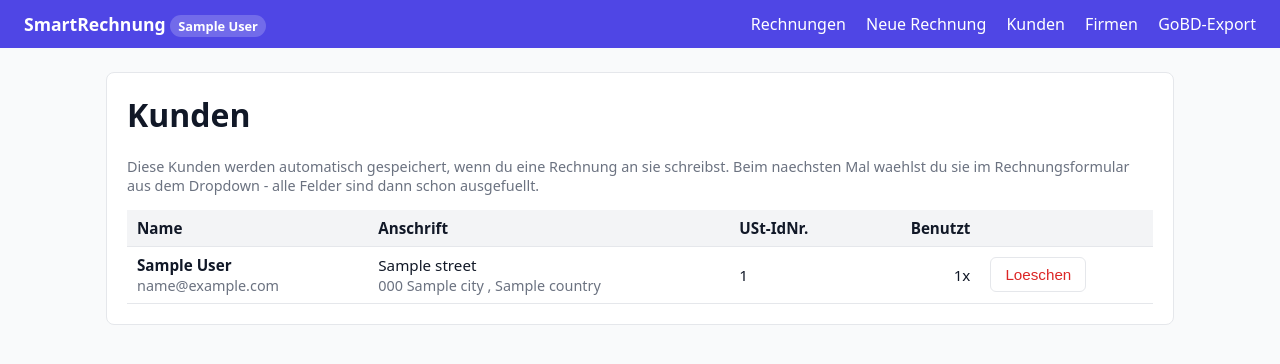
After one commit to soerenhue/smartrechnung, a FastAPI app: template app/templates/customers.html in a window 1280 px wide. The commit adds this page. Shown: the top 364 px of the page. Run offline with FastAPI, Linux system fonts and the light colour scheme; the template is opened without the code that fills it: most values are stand-ins (such as "Sample title", 1, 10 or a date in 2020).

Commit message:
Pango-Crash: cffi mit RTLD_GLOBAL + Kundenverwaltung
Pango-Fix:
Bisher nicht ausreichend, weil cffi beim Lib-Laden standardmaessig
RTLD_LOCAL nutzt. Der ctypes-Preload reichte nicht - cffi erzeugte eine
zweite libgobject-Instanz unabhaengig vom globalen Namespace.

Jetzt wird cffi.api.FFI.dlopen() monkey-gepatched: alle Libs werden
mit RTLD_GLOBAL|RTLD_LAZY geoeffnet. Damit sind libgobject's Symbole
im globalen Namespace sichtbar, und libpango kann die vorhandene
Instanz nutzen statt eine neue zu laden. Keine Double-Registration.

Neu: Kundenverwaltung
- Customer-Model (pro Firma, mit use_count fuer Sortierung)
- /kunden - Liste aller gespeicherten Kunden
- Dropdown im Rechnungsformular: Kunde auswaehlen -> Felder automatisch
  ausgefuellt per JavaScript-Fetch auf /kunden/{id}.json
- Beim Erstellen einer Rechnung: Kunde automatisch gespeichert
  (Opt-out ueber Checkbox). Bei Wiederholten Rechnungen an denselben
  Kunden wird use_count hochgezaehlt - oft genutzte stehen oben im
  Dropdown.
- Navigationsleiste: neuer Menuepunkt 'Kunden'

```diff
--- a/app/main.py
+++ b/app/main.py
@@ -10,7 +10,7 @@ from typing import Optional
 
 from fastapi import Depends, FastAPI, HTTPException, Request, Response, status
 from fastapi.exceptions import RequestValidationError
-from fastapi.responses import FileResponse, HTMLResponse, RedirectResponse
+from fastapi.responses import FileResponse, HTMLResponse, JSONResponse, RedirectResponse
 from fastapi.staticfiles import StaticFiles
 from fastapi.templating import Jinja2Templates
 from sqlalchemy.orm import Session
@@ -25,7 +25,7 @@ from .config import (
 from .pdf_analyzer import analyze_pdf, save_logo
 from .template_generator import generate_template
 from .db import Base, engine, get_db
-from .models import Invoice
+from .models import Customer, Invoice
 from .schemas import InvoiceIn, InvoiceItemIn
 from .service import (
     InvoiceNumberTakenError, SellerNotConfiguredError,
@@ -46,6 +46,9 @@ with engine.begin() as conn:
         conn.exec_driver_sql("ALTER TABLE invoices ADD COLUMN reverse_charge BOOLEAN DEFAULT 0")
     if "qr_code_filename" not in cols:
         conn.exec_driver_sql("ALTER TABLE invoices ADD COLUMN qr_code_filename VARCHAR(256) DEFAULT ''")
+
+    # Kunden-Tabelle wird durch Base.metadata.create_all automatisch angelegt,
+    # falls sie noch nicht existiert (Upgrade-Pfad fuer bestehende DBs).
 
 
 app = FastAPI(title="E-Rechnung", docs_url=None, redoc_url=None, openapi_url=None)
@@ -314,9 +317,17 @@ def new_invoice_form(request: Request, db: Session = Depends(get_db)):
         return RedirectResponse("/firmen/neu?first=1", status_code=303)
     if not c.is_configured():
         return RedirectResponse(f"/firmen/{c.slug}", status_code=303)
+    # Gespeicherte Kunden fuer das Dropdown, sortiert nach letzter Nutzung
+    customers = (
+        db.query(Customer)
+        .filter(Customer.company_slug == c.slug)
+        .order_by(Customer.use_count.desc(), Customer.last_used_at.desc().nullslast())
+        .all()
+    )
     return _render(
         request, "invoice_form.html",
-        {"suggested_number": _suggest_next_number(db, c)},
+        {"suggested_number": _suggest_next_number(db, c),
+         "customers": customers},
     )
 
 
@@ -417,6 +428,46 @@ async def new_invoice_submit(request: Request, db: Session = Depends(get_db)):
 
 
 # --- Details, Downloads --------------------------------------------------
+@app.get("/kunden")
+def customers_list(request: Request, db: Session = Depends(get_db)):
+    c = active_company(request)
+    if not c:
+        return RedirectResponse("/", status_code=303)
+    rows = (
+        db.query(Customer)
+        .filter(Customer.company_slug == c.slug)
+        .order_by(Customer.display_name.asc())
+        .all()
+    )
+    return _render(request, "customers.html", {"customers_list": rows})
+
+
+@app.post("/kunden/{cust_id}/loeschen")
+def customer_delete(cust_id: int, request: Request, db: Session = Depends(get_db)):
+    c = active_company(request)
+    cust = db.get(Customer, cust_id)
+    if cust and c and cust.company_slug == c.slug:
+        db.delete(cust)
+        db.commit()
+    return RedirectResponse("/kunden", status_code=303)
+
+
+@app.get("/kunden/{cust_id}.json")
+def customer_json(cust_id: int, request: Request, db: Session = Depends(get_db)):
+    """Wird vom Rechnungsformular aufgerufen, wenn ein Kunde im Dropdown
+    ausgewaehlt wird - fuellt die Felder per JavaScript."""
+    c = active_company(request)
+    cust = db.get(Customer, cust_id)
+    if not cust or not c or cust.company_slug != c.slug:
+        raise HTTPException(404)
+    return {
+        "name": cust.name, "street": cust.street,
+        "postcode": cust.postcode, "city": cust.city,
+        "country": cust.country, "tax_id": cust.tax_id,
+        "email": cust.email, "reference": cust.reference,
+    }
+
+
 @app.get("/rechnung/{inv_id}")
 def invoice_detail(inv_id: int, request: Request, db: Session = Depends(get_db)):
     inv = db.get(Invoice, inv_id)
--- a/app/templates/base.html
+++ b/app/templates/base.html
@@ -73,6 +73,7 @@
     <nav>
       <a href="/">Rechnungen</a>
       <a href="/neu">Neue Rechnung</a>
+      <a href="/kunden">Kunden</a>
       <a href="/firmen">Firmen</a>
       <a href="/export/gobd">GoBD-Export</a>
     </nav>
--- /dev/null
+++ b/app/templates/customers.html
@@ -0,0 +1,45 @@
+{% extends "base.html" %}
+{% block title %}Kunden{% endblock %}
+{% block content %}
+<div class="card">
+  <h1>Kunden</h1>
+  <p class="muted">Diese Kunden werden automatisch gespeichert, wenn du eine
+     Rechnung an sie schreibst. Beim naechsten Mal waehlst du sie im
+     Rechnungsformular aus dem Dropdown - alle Felder sind dann schon
+     ausgefuellt.</p>
+
+  {% if customers_list %}
+  <table>
+    <thead><tr>
+      <th>Name</th><th>Anschrift</th><th>USt-IdNr.</th>
+      <th class="right">Benutzt</th><th></th>
+    </tr></thead>
+    <tbody>
+    {% for c in customers_list %}
+      <tr>
+        <td><strong>{{ c.display_name }}</strong>
+          {% if c.email %}<br><span class="muted">{{ c.email }}</span>{% endif %}
+        </td>
+        <td>{{ c.street }}<br><span class="muted">{{ c.postcode }} {{ c.city }}
+          {% if c.country and c.country != 'DE' %}, {{ c.country }}{% endif %}
+        </span></td>
+        <td>{{ c.tax_id or '-' }}</td>
+        <td class="right">{{ c.use_count }}x</td>
+        <td>
+          <form method="post" action="/kunden/{{ c.id }}/loeschen" style="display:inline"
+                onsubmit="return confirm('Kunden loeschen? Rechnungen an diesen Kunden bleiben erhalten.')">
+            <button class="btn btn-secondary" style="color:#dc2626" type="submit">Loeschen</button>
+          </form>
+        </td>
+      </tr>
+    {% endfor %}
+    </tbody>
+  </table>
+  {% else %}
+  <p class="muted" style="margin-top:20px">
+    Noch keine Kunden gespeichert. Beim Erstellen der ersten Rechnung werden
+    sie automatisch hier angelegt.
+  </p>
+  {% endif %}
+</div>
+{% endblock %}
```
Also changed, not shown: app/models.py (+26 -0 lines), app/templates/invoice_form.html (+36 -0 lines), launcher.py (+22 -10 lines).
